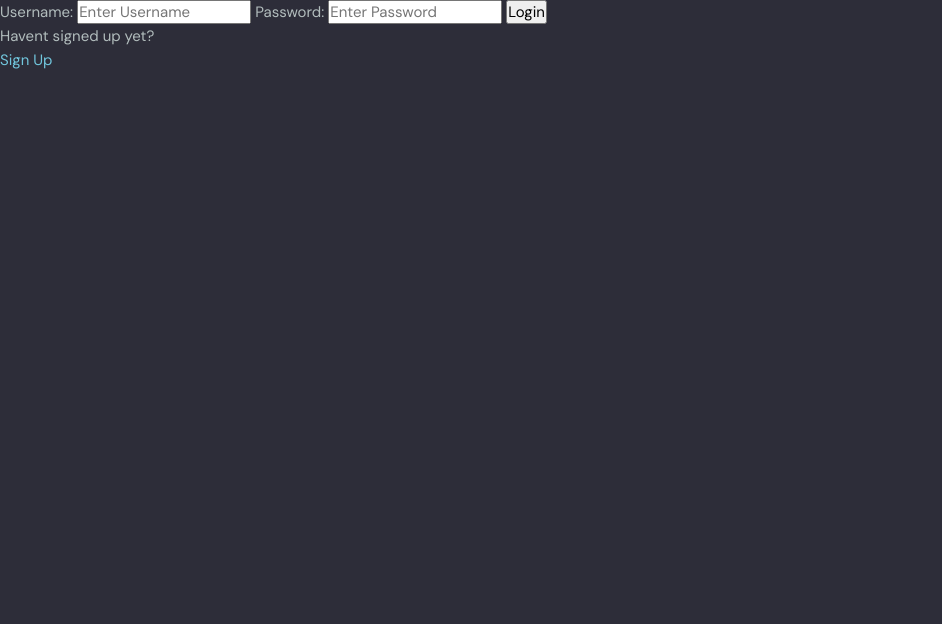
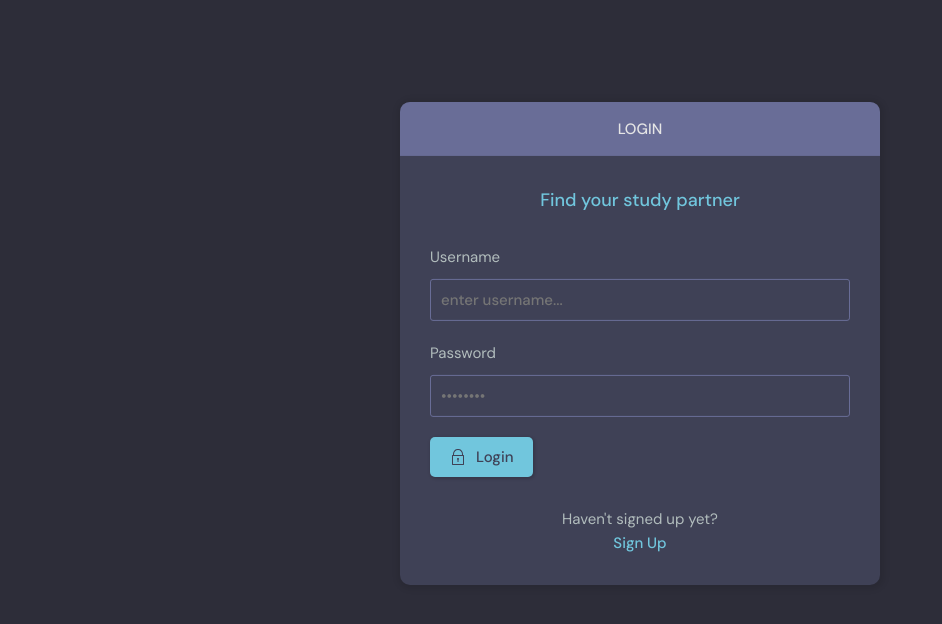
Before and after one commit to henryqbonilla/StudyBud, a Django app: page /login/ in a window 1280 px wide. Shown: the part 76-700 px from the top of the page, without its empty margins (0-942 px from the left). Run offline with Django 5.2, Linux system fonts and the light colour scheme.

Commit message:
finished theme install

```diff
--- a/base/forms.py
+++ b/base/forms.py
@@ -1,8 +1,14 @@
 from django.forms import ModelForm
 from .models import Room
+from django.contrib.auth.models import User
 
 class RoomForm(ModelForm):
     class Meta:
         model = Room
         fields = '__all__'
         exclude = ['host', 'participants']
+
+class UserForm(ModelForm):
+    class Meta:
+        model = User
+        fields = ['username', 'email']
--- a/base/templates/base/login_register.html
+++ b/base/templates/base/login_register.html
@@ -1,42 +1,112 @@
 {% extends 'main.html' %}
+    {% block content %}
+    <main class="auth layout">
 
-{% block content %}
+      {% if page == 'login' %}
+      <div class="container">
+        <div class="layout__box">
+          <div class="layout__boxHeader">
+            <div class="layout__boxTitle">
+              <h3>Login</h3>
+            </div>
+          </div>
+          <div class="layout__body">
+            <h2 class="auth__tagline">Find your study partner</h2>
 
-{% if page == 'login' %}
-<div>
-    <form method="POST" actions="">
-        {% csrf_token %}
+            <form class="form" action="" method="POST">
+              {% csrf_token %}
+              <div class="form__group form__group">
+                <label for="room_name">Username</label>
+                <input id="username" name="username" type="text" placeholder="enter username..." />
+              </div>
+              <div class="form__group">
+                <label for="password">Password</label>
+                <input
+                  id="password"
+                  name="password"
+                  type="password"
+                  placeholder="&bull;&bull;&bull;&bull;&bull;&bull;&bull;&bull;"
+                />
+              </div>
 
-        <label>Username:</label>
-        <input type="text" name="username" placeholder="Enter Username" />
+              <button class="btn btn--main" type="submit">
+                <svg
+                  version="1.1"
+                  xmlns="http://www.w3.org/2000/svg"
+                  width="32"
+                  height="32"
+                  viewBox="0 0 32 32"
+                >
+                  <title>lock</title>
+                  <path
+                    d="M27 12h-1v-2c0-5.514-4.486-10-10-10s-10 4.486-10 10v2h-1c-0.553 0-1 0.447-1 1v18c0 0.553 0.447 1 1 1h22c0.553 0 1-0.447 1-1v-18c0-0.553-0.447-1-1-1zM8 10c0-4.411 3.589-8 8-8s8 3.589 8 8v2h-16v-2zM26 30h-20v-16h20v16z"
+                  ></path>
+                  <path
+                    d="M15 21.694v4.306h2v-4.306c0.587-0.348 1-0.961 1-1.694 0-1.105-0.895-2-2-2s-2 0.895-2 2c0 0.732 0.413 1.345 1 1.694z"
+                  ></path>
+                </svg>
 
-        <label>Password:</label>
-        <input type="password" name="password" placeholder="Enter Password" />
+                Login
+              </button>
+            </form>
 
-        <input type="submit" value="Login" />
-    </form>
+            <div class="auth__action">
+              <p>Haven't signed up yet?</p>
+              <a href="{% url 'register' %}" class="btn btn--link">Sign Up</a>
+            </div>
+          </div>
+        </div>
+      </div>
+      {% else %}
+      <div class="container">
+        <div class="layout__box">
+          <div class="layout__boxHeader">
+            <div class="layout__boxTitle">
+              <h3>Register</h3>
+            </div>
+          </div>
+          <div class="layout__body">
+            <h2 class="auth__tagline">Find your study partner</h2>
 
-    <p>Havent signed up yet?</p>
-<a href='{%url "register"%}'>Sign Up</a>
-</div>
+            <form class="form" action="" method="POST">
+              {% csrf_token %}
 
-{%else%}
-
-<div>
-    <form method="POST" actions="">
-        {% csrf_token %}
-
-        {{form.as_p}}
-
-        <input type="submit" value="Register" />
-    </form>
-
-    <p>Already signed up?</p>
-<a href='{%url "login"%}'>Login</a>
-</div>
-
-{%endif%}
+              {% for field in form %}
+              <div class="form__group form__group">
+                <label for="room_name">{{field.label}}</label>
+                {{field}}
+              </div>
+              {% endfor %}
 
 
+              <button class="btn btn--main" type="submit">
+                <svg
+                  version="1.1"
+                  xmlns="http://www.w3.org/2000/svg"
+                  width="32"
+                  height="32"
+                  viewBox="0 0 32 32"
+                >
+                  <title>lock</title>
+                  <path
+                    d="M27 12h-1v-2c0-5.514-4.486-10-10-10s-10 4.486-10 10v2h-1c-0.553 0-1 0.447-1 1v18c0 0.553 0.447 1 1 1h22c0.553 0 1-0.447 1-1v-18c0-0.553-0.447-1-1-1zM8 10c0-4.411 3.589-8 8-8s8 3.589 8 8v2h-16v-2zM26 30h-20v-16h20v16z"
+                  ></path>
+                  <path
+                    d="M15 21.694v4.306h2v-4.306c0.587-0.348 1-0.961 1-1.694 0-1.105-0.895-2-2-2s-2 0.895-2 2c0 0.732 0.413 1.345 1 1.694z"
+                  ></path>
+                </svg>
 
-{% endblock content %}
+                Register
+              </button>
+            </form>
+
+            <div class="auth__action">
+              <p>Already signed up?</p>
+              <a href="{% url 'login' %}" class="btn btn--link">Login</a>
+            </div>
+          </div>
+        </div>
+      </div>
+      {% endif %}
+    </main>
+    {% endblock content%}
--- a/base/templates/base/profile.html
+++ b/base/templates/base/profile.html
@@ -17,7 +17,9 @@
           <div class="profile__info">
             <h3>{{user.username}}</h3>
             <p>@{{user.username}}</p>
-            <a href="edit-user.html" class="btn btn--main btn--pill">Edit Profile</a>
+            {% if request.user == user %}
+            <a href="{% url 'update-user' %}" class="btn btn--main btn--pill">Edit Profile</a>
+            {% endif %}
           </div>
           <div class="profile__about">
             <h3>About</h3>
--- a/base/templates/base/room.html
+++ b/base/templates/base/room.html
@@ -123,7 +123,10 @@
             </div>
           </div>
           <div class="room__message">
-            <form action="#"><input name="" placeholder="Write your message here..." /></form>
+            <form action="" method="POST">
+              {% csrf_token %}
+              <input name="body" placeholder="Write your message here..." />
+            </form>
           </div>
         </div>
         <!-- Room End -->
--- a/base/urls.py
+++ b/base/urls.py
@@ -14,4 +14,5 @@
     path('update-room/<str:pk>', views.updateRoom, name='update-room'),
     path('delete-room/<str:pk>', views.deleteRoom, name='delete-room'),
     path('delete-message/<str:pk>', views.deleteMessage, name='delete-message'),
+    path('update-user/', views.updateUser, name='update-user'),
 ]
--- a/base/views.py
+++ b/base/views.py
@@ -1,7 +1,7 @@
 from django.shortcuts import render, redirect
 from django.http import HttpResponse
 from .models import Room
-from .forms import RoomForm
+from .forms import RoomForm, UserForm
 from .models import Topic, Message
 from django.db.models import Q
 from django.contrib.auth.models import User
@@ -163,3 +163,16 @@
         message.delete()
         return redirect('home')
     return render(request, 'base/delete.html', {'obj': message})
+
+@login_required(login_url='login')
+def updateUser(request):
+    user = request.user
+    form = UserForm(instance=user)
+
+    if request.method == 'POST':
+        form = UserForm(request.POST, instance=user)
+        if form.is_valid():
+            form.save()
+            return redirect('user-profile', pk=user.id)
+
+    return render(request, 'base/update-user.html', {'form':form})
--- a/templates/navbar.html
+++ b/templates/navbar.html
@@ -46,7 +46,7 @@
         {% endif %}
 
         <div class="dropdown-menu">
-          <a href="settings.html" class="dropdown-link"
+          <a href="{% url 'update-user' %}" class="dropdown-link"
             ><svg version="1.1" xmlns="http://www.w3.org/2000/svg" width="32" height="32" viewBox="0 0 32 32">
               <title>tools</title>
               <path
```
Also changed, not shown: base/templates/base/delete.html (+32 -8 lines), base/templates/base/delete_old.html (added, +13 -0 lines), base/templates/base/login_register_old.html (added, +42 -0 lines), base/templates/base/update-user.html (added, +44 -0 lines), db.sqlite3.
